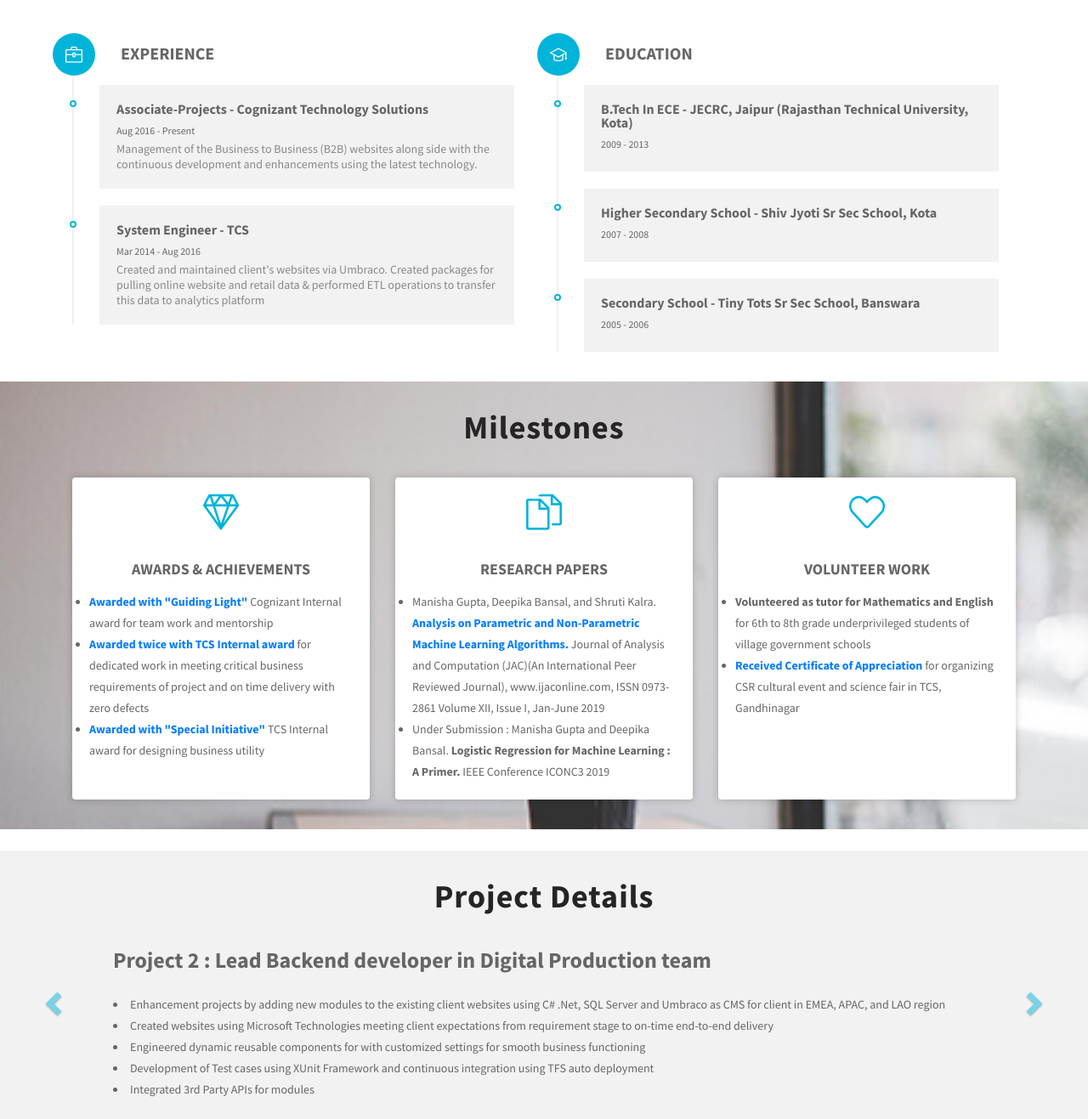
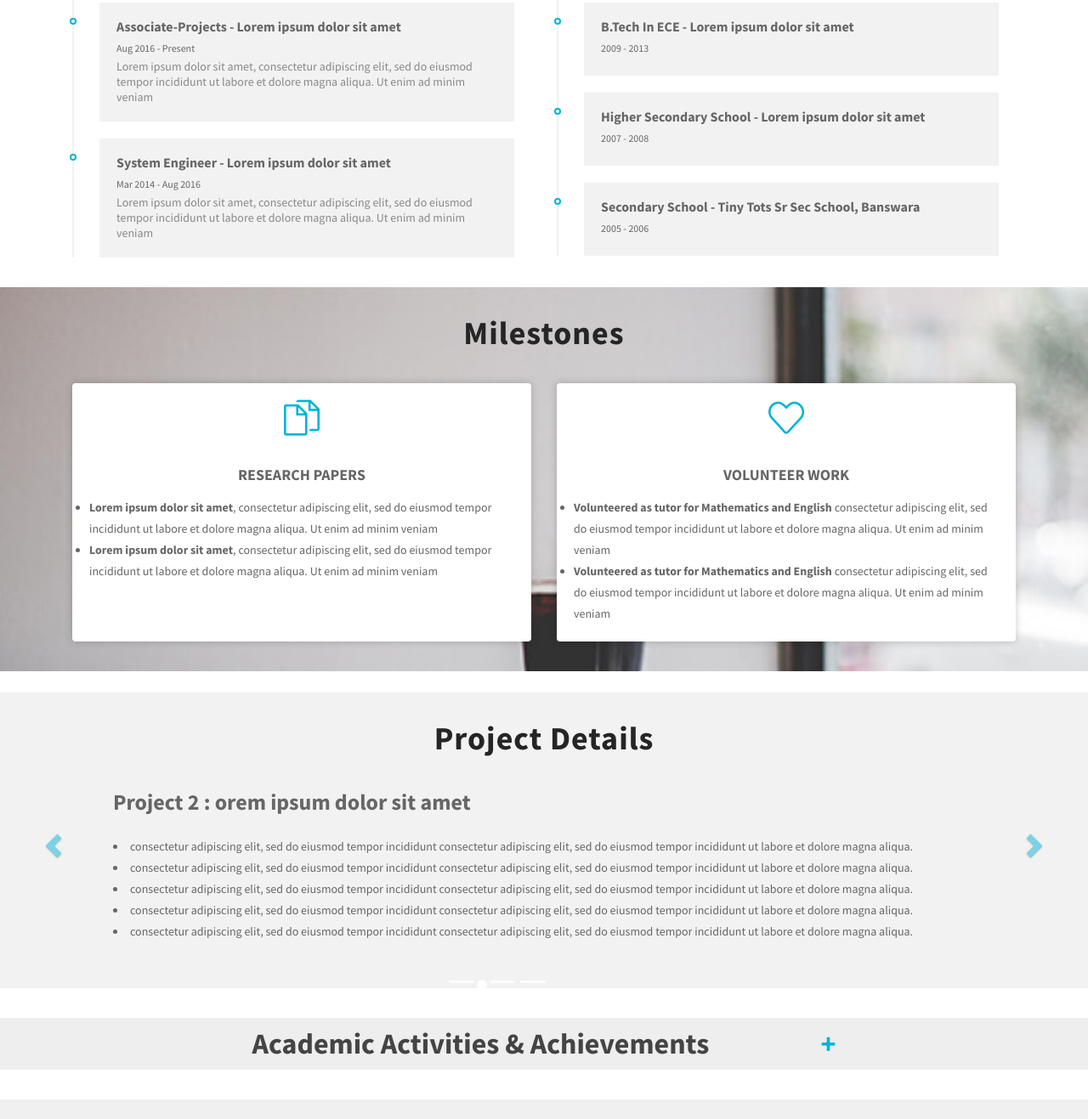
Before and after one commit to Manisha2612/ResumeWebsite, a plain HTML site: page index.html in a window 1280 px wide. Shown: the part 1433-2750 px from the top of the page at 85% size. Drawn offline with Linux system fonts and the light colour scheme; files whose address does not match are found by name.

Commit message:
Add files via upload

```diff
--- a/index.html
+++ b/index.html
@@ -14,6 +14,7 @@
     <!-- Required meta tags -->
     <meta charset="utf-8">
     <meta name="viewport" content="width=device-width, initial-scale=1, shrink-to-fit=no">
+	<!-- please replace assets/img/favicon.ico with your own site icon -->
 	<link rel='shortcut icon' type='image/x-icon' href='assets/img/favicon.ico' />
 	<link rel="stylesheet" href="assets/files/bootstrap.min.css">
   <script src="assets/files/jquery.min.js"></script>
@@ -179,11 +180,10 @@
           <div class="col-lg-6 col-md-6 col-sm-12 col-xs-12">
             <div class="profile-wrapper wow fadeInRight" data-wow-delay="0.3s">
               <h3>Welcome to my page!</h3><br/>
-              <p>Working with Cognizant Technology Solutions, Gurgaon with 5+ years of experience. Proficient in designing, developing and maintaining applications using Microsoft Technologies with strong background in product development and project management.<br/><br/>
-I have a knack for problem solving and tend to details in order to bring perfection in my work. Having a spotless track record of working in Agile environment with stringent timelines, I am a good team player and can also lead pursuits, depending on the requirement. I happen to be an occasional poetess and love trying my hands at new activities. My motto- <b>Keep learning, keep growing!</b></p>
+              <p>Lorem ipsum dolor sit amet, consectetur adipiscing elit, sed do eiusmod tempor incididunt ut labore et dolore magna aliqua. Ut enim ad minim veniam, quis nostrud exercitation ullamco laboris nisi ut aliquip ex ea commodo consequat. Duis aute irure dolor in reprehenderit in voluptate velit esse cillum dolore eu fugiat nulla pariatur. Excepteur sint occaecat cupidatat non proident, sunt in culpa qui officia deserunt mollit anim id est laborum</b></p>
               <br/>
-              <a href="assets\CV_Manisha.pdf" target = "_blank" class="btn btn-common"><i class="icon-paper-clip"></i> Detailed CV</a>
-              <a href="assets\CV_Manisha.pdf" target = "_blank" class="btn btn-common"><i class="icon-paper-clip"></i> One Pager Resume</a>
+              <a href="assets\CV_Manisha.pdf" target = "_blank" class="btn btn-common"><i class="icon-paper-clip"></i> Download CV</a>
+
             </div>
           </div>
         </div>
@@ -203,8 +203,8 @@ I have a knack for problem solving and tend to details in order to bring perfect
                 <i class="icon-grid"></i>
               </div>
               <div class="services-content">
-                <h3><a href="#">Back-end Developer</a></h3>
-                <p>Independently responsible for enhancement and maintenance of 20+ client's websites</p>
+                <h3>Heading-1</h3>
+                <p>Lorem ipsum dolor sit amet, consectetur adipiscing elit, sed do</p>
               </div>
             </div>
           </div>
@@ -215,8 +215,8 @@ I have a knack for problem solving and tend to details in order to bring perfect
                 <i class="icon-layers"></i>
               </div>
               <div class="services-content">
-                <h3><a href="#">Umbraco Specialist</a></h3>
-                <p>Specializing in building websites using the Umbraco CMS platform for over 5 years</p>
+             <h3>Heading-2</h3>
+                <p>Lorem ipsum dolor sit amet, consectetur adipiscing elit, sed do</p>
               </div>
             </div>
           </div>
@@ -227,8 +227,8 @@ I have a knack for problem solving and tend to details in order to bring perfect
                 <i class="icon-screen-desktop"></i>
               </div>
               <div class="services-content">
-                <h3><a href="#">SQL Developer</a></h3>
-                <p>Reviewed, evaluated, designed, implemented and maintained company databases</p>
+                <h3>Heading-3</h3>
+                <p>Lorem ipsum dolor sit amet, consectetur adipiscing elit, sed do</p>
               </div>
             </div>
           </div>
@@ -239,8 +239,8 @@ I have a knack for problem solving and tend to details in order to bring perfect
                 <i class="icon-user"></i>
               </div>
               <div class="services-content">
-                <h3><a href="#">Professional Attribute</a></h3>
-                <p>Ability to operate independently and make decisions with little direct supervision</p>
+                <h3>Heading-4</h3>
+                <p>Lorem ipsum dolor sit amet, consectetur adipiscing elit, sed do</p>
               </div>
             </div>
           </div>
@@ -263,16 +263,16 @@ I have a knack for problem solving and tend to details in order to bring perfect
                 </li>
                 <li>
                   <div class="content-text">
-                    <h3 class="line-title">Associate-Projects - Cognizant Technology Solutions</h3>
+                    <h3 class="line-title">Associate-Projects - Lorem ipsum dolor sit amet</h3>
                     <span>Aug 2016 - Present</span>
-                    <p class="line-text">Management of the Business to Business (B2B) websites along side with the continuous development and enhancements using the latest technology.</p>
+                    <p class="line-text">Lorem ipsum dolor sit amet, consectetur adipiscing elit, sed do eiusmod tempor incididunt ut labore et dolore magna aliqua. Ut enim ad minim veniam</p>
                   </div>
                 </li>
                 <li>
                   <div class="content-text">
-                    <h3 class="line-title">System Engineer - TCS</h3>
+                    <h3 class="line-title">System Engineer - Lorem ipsum dolor sit amet</h3>
                     <span>Mar 2014 - Aug 2016</span>
-                    <p class="line-text">Created and maintained client's websites via Umbraco. Created packages for pulling online website and retail data & performed ETL operations to transfer this data to analytics platform</p>
+                    <p class="line-text">Lorem ipsum dolor sit amet, consectetur adipiscing elit, sed do eiusmod tempor incididunt ut labore et dolore magna aliqua. Ut enim ad minim veniam</p>
                   </div>
                 </li>
 
@@ -288,14 +288,14 @@ I have a knack for problem solving and tend to details in order to bring perfect
                 </li>
                 <li>
                   <div class="content-text">
-                    <h3 class="line-title">B.Tech In ECE - JECRC, Jaipur (Rajasthan Technical University, Kota)</h3>
+                    <h3 class="line-title">B.Tech In ECE - Lorem ipsum dolor sit amet</h3>
                     <span>2009 - 2013</span>
 
                   </div>
                 </li>
                 <li>
                   <div class="content-text">
-                    <h3 class="line-title">Higher Secondary School - Shiv Jyoti Sr Sec School, Kota</h3>
+                    <h3 class="line-title">Higher Secondary School - Lorem ipsum dolor sit amet</h3>
                     <span>2007 - 2008</span>
 
                   </div>
@@ -322,27 +322,9 @@ I have a knack for problem solving and tend to details in order to bring perfect
       <h2 class="section-title wow flipInX" data-wow-delay="0.4s">Milestones</h2>
       <div class="container">
         <div class="row">
+
           <!-- Services item -->
-          <div class="col-md-6 col-lg-4 col-xs-12">
-            <div class="extra-item wow fadeInDown" data-wow-delay="0.3s">
-
-              <div class="services-content">
-			  <div class="icon">
-                <i class="icon-diamond"></i>
-              </div>
-                <h3><a href="#">Awards & Achievements</a></h3>
-                <ul>
-		   <li><b><a href="assets/img/award1.jpg" target="_blank">Awarded with "Guiding Light"</a></b> Cognizant Internal award for team work and mentorship</li>
-		  <li><b><a href="assets/img/On The Spot Award.pdf" onclick="window.open('assets/img/On The Spot Award2.pdf');" target="_blank">Awarded twice with TCS Internal award</a></b> for dedicated work in meeting critical business requirements of project and on time delivery with zero defects</li>
-		  <li><b><a href="assets/img/Special Initiative.pdf" target="_blank">Awarded with "Special Initiative"</a> </b>TCS Internal award for designing business utility</li>
-
-
-		  </ul>
-              </div>
-            </div>
-          </div>
-          <!-- Services item -->
-          <div class="col-md-6 col-lg-4 col-xs-12">
+          <div class="col-md-6 col-lg-6 col-xs-12">
             <div class="extra-item wow fadeInDown" data-wow-delay="0.6s">
 
               <div class="services-content">
@@ -351,8 +333,8 @@ I have a knack for problem solving and tend to details in order to bring perfect
               </div>
                 <h3><a href="#">Research Papers</a></h3>
                 <ul style="list-style-type:disc;">
-		   <li>Manisha Gupta, Deepika Bansal, and Shruti Kalra. <b><a href="https://www.ijaconline.com/" target="_blank">Analysis on Parametric and Non-Parametric Machine Learning Algorithms.</a></b> Journal of Analysis and Computation (JAC)(An International Peer Reviewed Journal), www.ijaconline.com, ISSN 0973-2861 Volume XII, Issue I, Jan-June 2019 </li>
-		  <li> Under Submission : Manisha Gupta and Deepika Bansal. <b> Logistic Regression for Machine Learning : A Primer. </b>IEEE Conference ICONC3 2019</li>
+		   <li><b>Lorem ipsum dolor sit amet</b>, consectetur adipiscing elit, sed do eiusmod tempor incididunt ut labore et dolore magna aliqua. Ut enim ad minim veniam</li>
+		    <li><b>Lorem ipsum dolor sit amet</b>, consectetur adipiscing elit, sed do eiusmod tempor incididunt ut labore et dolore magna aliqua. Ut enim ad minim veniam</li>
 
 
 		  </ul>
@@ -360,15 +342,15 @@ I have a knack for problem solving and tend to details in order to bring perfect
             </div>
           </div>
           <!-- Services item -->
-          <div class="col-md-6 col-lg-4 col-xs-12">
+          <div class="col-md-6 col-lg-6 col-xs-12">
             <div class="extra-item wow fadeInDown" data-wow-delay="0.9s">
 
               <div class="services-content">
 			  <div class="icon"><i class="icon-heart"></i></div>
                 <h3><a href="#">Volunteer Work</a></h3>
                  <ul>
-				 <li><b>Volunteered as tutor for Mathematics and English</b> for 6th to 8th grade underprivileged students of village government schools</li>
-				 <li><b><a href="assets/img/Appreciation.pdf" target="_blank">Received Certificate of Appreciation</a></b> for organizing CSR cultural event and science fair in TCS, Gandhinagar</li>
+				 <li><b>Volunteered as tutor for Mathematics and English</b> consectetur adipiscing elit, sed do eiusmod tempor incididunt ut labore et dolore magna aliqua. Ut enim ad minim veniam</li>
+				  <li><b>Volunteered as tutor for Mathematics and English</b> consectetur adipiscing elit, sed do eiusmod tempor incididunt ut labore et dolore magna aliqua. Ut enim ad minim veniam</li>
 				 </ul>
               </div>
             </div>
@@ -398,13 +380,13 @@ I have a knack for problem solving and tend to details in order to bring perfect
       <div class="item active">
 
         <div>
-          <h3>Project 1 : Lead Backend developer in Digital Production team</h3>
+          <h3>Project 1 : Lorem ipsum dolor sit amet</h3>
           <ul>
-		   <li>Leading the Offshore team and with onsite coordination for requirements delivery</li>
-		   <li>Designed and developed standalone websites from scratch using Microsoft Technologies in NA consumer region for client in Retail and Consumer vertical</li>
-		  <li>Conceptualized & implemented the code logic, developed the database structure & ensured regular maintenance</li>
-		  <li>Coordinated with team members to successfully implement the assigned modules & program logic</li>
-		  <li>Consistently awarded and appreciated for playing a critical role in project deliverable</li>
+		   <li>consectetur adipiscing elit, sed do eiusmod tempor incididunt consectetur adipiscing elit, sed do eiusmod tempor incididunt ut labore et dolore magna aliqua.</li>
+		   <li>consectetur adipiscing elit, sed do eiusmod tempor incididunt consectetur adipiscing elit, sed do eiusmod tempor incididunt ut labore et dolore magna aliqua.</li>
+		   <li>consectetur adipiscing elit, sed do eiusmod tempor incididunt consectetur adipiscing elit, sed do eiusmod tempor incididunt ut labore et dolore magna aliqua.</li>
+		   <li>consectetur adipiscing elit, sed do eiusmod tempor incididunt consectetur adipiscing elit, sed do eiusmod tempor incididunt ut labore et dolore magna aliqua.</li>
+		   <li>consectetur adipiscing elit, sed do eiusmod tempor incididunt consectetur adipiscing elit, sed do eiusmod tempor incididunt ut labore et dolore magna aliqua.</li>
 
 		  </ul>
         </div>
@@ -413,14 +395,13 @@ I have a knack for problem solving and tend to details in order to bring perfect
       <div class="item">
 
         <div>
-          <h3>Project 2 : Lead Backend developer in Digital Production team</h3>
-         <ul style="list-style-type:disc;">
-		   <li>Enhancement projects by adding new modules to the existing client websites  using C# .Net, SQL Server and Umbraco as CMS for client in  EMEA, APAC, and LAO region</li>
-		   <li>Created websites using Microsoft Technologies meeting client expectations from requirement stage to on-time end-to-end delivery</li>
-		  <li>Engineered dynamic reusable components for with customized settings for smooth business functioning </li>
-		  <li>Development of Test cases using XUnit Framework and continuous integration using TFS auto deployment</li>
-		  <li>Integrated 3rd Party APIs for modules</li>
-
+          <h3>Project 2 : orem ipsum dolor sit amet</h3>
+         <ul>
+		   <li>consectetur adipiscing elit, sed do eiusmod tempor incididunt consectetur adipiscing elit, sed do eiusmod tempor incididunt ut labore et dolore magna aliqua.</li>
+		   <li>consectetur adipiscing elit, sed do eiusmod tempor incididunt consectetur adipiscing elit, sed do eiusmod tempor incididunt ut labore et dolore magna aliqua.</li>
+		   <li>consectetur adipiscing elit, sed do eiusmod tempor incididunt consectetur adipiscing elit, sed do eiusmod tempor incididunt ut labore et dolore magna aliqua.</li>
+		   <li>consectetur adipiscing elit, sed do eiusmod tempor incididunt consectetur adipiscing elit, sed do eiusmod tempor incididunt ut labore et dolore magna aliqua.</li>
+		   <li>consectetur adipiscing elit, sed do eiusmod tempor incididunt consectetur adipiscing elit, sed do eiusmod tempor incididunt ut labore et dolore magna aliqua.</li>
 
 		  </ul>
         </div>
@@ -429,26 +410,27 @@ I have a knack for problem solving and tend to details in order to bring perfect
       <div class="item">
 
         <div>
-          <h3>Project 3 : BI developer in RES Team </h3>
-          <ul style="list-style-type:disc;">
-		   <li>Create SSIS packages for pulling online website and retail data from various data sources using BIML scripts(automation) for Client dealing Gaming and Gambling M&IS Verticle</li>
-		  <li>Perform ETL operations and transfer data to analytics platform using SSIS packages</li>
-		  <li>Database designing using SQL Server 2008 R2 and developed database objects containing functions, triggers & stored procedures</li>
-		  <li>Deployment of Packages on Production Environment using SQL Jobs</li>
-			<li>Creation of reports using SSRS</li>
+          <h3>Project 3 : Borem ipsum dolor sit amet</h3>
+          <ul>
+		   <li>consectetur adipiscing elit, sed do eiusmod tempor incididunt consectetur adipiscing elit, sed do eiusmod tempor incididunt ut labore et dolore magna aliqua.</li>
+		   <li>consectetur adipiscing elit, sed do eiusmod tempor incididunt consectetur adipiscing elit, sed do eiusmod tempor incididunt ut labore et dolore magna aliqua.</li>
+		   <li>consectetur adipiscing elit, sed do eiusmod tempor incididunt consectetur adipiscing elit, sed do eiusmod tempor incididunt ut labore et dolore magna aliqua.</li>
+		   <li>consectetur adipiscing elit, sed do eiusmod tempor incididunt consectetur adipiscing elit, sed do eiusmod tempor incididunt ut labore et dolore magna aliqua.</li>
+		   <li>consectetur adipiscing elit, sed do eiusmod tempor incididunt consectetur adipiscing elit, sed do eiusmod tempor incididunt ut labore et dolore magna aliqua.</li>
+
 		  </ul>
         </div>
       </div>
 	   <div class="item">
 
         <div>
-          <h3>Project 4 : Web developer in Web Enhancement team </h3>
-          <ul style="list-style-type:disc;">
-		   <li>Design & Development of business requirements using ASP.NET, C#, SQL and Umbraco CMS for Client dealing Gaming and Gambling M&IS Verticle</li>
-		  <li>Created CMS Landing Page : templates customization & management website using Umbraco to save front end developer’s efforts (automation)</li>
-		  <li>Created utility to automate deployment process to save developer's efforts  (automation)</li>
-		  <li>Development using ADO.NET to create and modify entities, associations, mappings, and inheritance relationship</li>
-		  <li>Development of Test cases using Rhino Mocks and NUnit Framework</li>
+          <h3>Project 4 : Worem ipsum dolor sit amet </h3>
+          <ul>
+		   <li>consectetur adipiscing elit, sed do eiusmod tempor incididunt consectetur adipiscing elit, sed do eiusmod tempor incididunt ut labore et dolore magna aliqua.</li>
+		   <li>consectetur adipiscing elit, sed do eiusmod tempor incididunt consectetur adipiscing elit, sed do eiusmod tempor incididunt ut labore et dolore magna aliqua.</li>
+		   <li>consectetur adipiscing elit, sed do eiusmod tempor incididunt consectetur adipiscing elit, sed do eiusmod tempor incididunt ut labore et dolore magna aliqua.</li>
+		   <li>consectetur adipiscing elit, sed do eiusmod tempor incididunt consectetur adipiscing elit, sed do eiusmod tempor incididunt ut labore et dolore magna aliqua.</li>
+		   <li>consectetur adipiscing elit, sed do eiusmod tempor incididunt consectetur adipiscing elit, sed do eiusmod tempor incididunt ut labore et dolore magna aliqua.</li>
 
 		  </ul>
         </div>
@@ -475,18 +457,17 @@ I have a knack for problem solving and tend to details in order to bring perfect
 		<button class="accordion" style="text-align: center;">Academic Activities & Achievements </button>
 		 <div class="col-md-12 col-lg-6 col-xs-12 panel wow flipInX animated">
           <ul>
-		  <li>Attended 8 weeks training on Microcontrollers and embedded systems.</li>
- <li>Attended 7 days training in Nokia Siemens</li>
- <li>Attended 10 days’ workshop Entrepreneurship development program conducted by MSME, India in Jaipur.</li>
-<li>Participated in “National Conference on Recent technological developments in Electronics and electrical engineering” organized by ECE dept, JECRC, Jaipur</li>
+		  <li>consectetur adipiscing elit, sed do eiusmod tempor incididunt consectetur adipiscing elit, sed do eiusmod tempor incididunt ut labore et dolore magna aliqua.</li>
+		   <li>consectetur adipiscing elit, sed do eiusmod tempor incididunt consectetur adipiscing elit, sed do eiusmod tempor incididunt ut labore et dolore magna aliqua.</li>
+		   <li>consectetur adipiscing elit, sed do eiusmod tempor incididunt consectetur adipiscing elit, sed do eiusmod tempor incididunt ut labore et dolore magna aliqua.</li>
           </ul>
 			</div>
 			<div class="col-md-12 col-lg-6 col-xs-12 panel wow flipInX animated">
           <ul>
 
- <li>Participated in one-week course on Wireless Networks through ICT conducted by CSE Dept, JECRC</li>
- <li>Attended 3 days’ workshop on Technical Report writing and authoring of menu scripts with LaTeX conducted by MNIT, Jaipur</li>
- <li>Participated in one-week course on Web Application Security Audit through ICT conducted by CSE Dept, JECRC Jaipur</li>
+<li>consectetur adipiscing elit, sed do eiusmod tempor incididunt consectetur adipiscing elit, sed do eiusmod tempor incididunt ut labore et dolore magna aliqua.</li>
+		   <li>consectetur adipiscing elit, sed do eiusmod tempor incididunt consectetur adipiscing elit, sed do eiusmod tempor incididunt ut labore et dolore magna aliqua.</li>
+		   <li>consectetur adipiscing elit, sed do eiusmod tempor incididunt consectetur adipiscing elit, sed do eiusmod tempor incididunt ut labore et dolore magna aliqua.</li>
 
           </ul>
 			</div>
```
